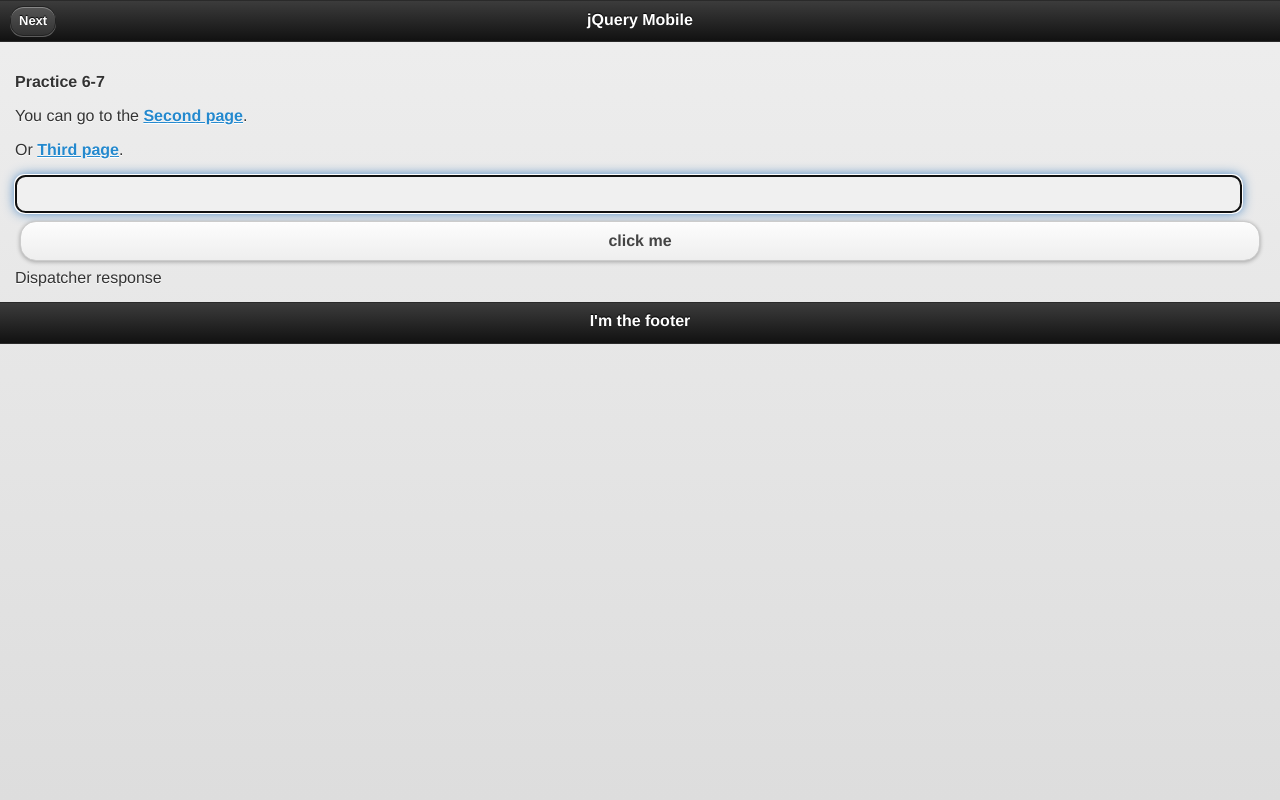
After one commit to JuanchiSan/Bootcamp, a PHP site: the page made by Day2&3/6.html in a window 1280 px wide. The commit adds this page. Run offline with PHP 8.4, Linux system fonts and the light colour scheme.

Commit message:
Day1: OK

```diff
--- a/Day2&3/1-5.html
+++ b/Day2&3/1-5.html
@@ -1,7 +1,3 @@
-<!--
-To change this template, choose Tools | Templates
-and open the template in the editor.
--->
 <!DOCTYPE html>
 <html>
     <head>
@@ -20,7 +16,7 @@ and open the template in the editor.
                 <p><b>Practice 1, 2, 3, 4 & 5<br></b></p>
                 <input type="text" id="alias" autofocus >
                 <input type="button" id="boton" value="click me">
-                <div id="respuesta"> Aqui va la respuesta del dispatcher</div>
+                <div id="respuesta">Dispatcher response</div>
             </div>
             <div data-role="footer">
                 <h4>I'm the footer</h4>
--- /dev/null
+++ b/Day2&3/6.html
@@ -0,0 +1,63 @@
+<!DOCTYPE html>
+<html>
+    <head>
+        <title>jQuery Mobile</title>
+        <meta name="viewport" content="width=device-width, initial-scale=1">
+        <link rel="stylesheet" href="js/jquery.mobile-1.0.1.css"/>
+        <script type="text/javascript" src="js/jquery-1.7.1.js"></script>
+	<script src="js/jquery.mobile-1.0.1.js"></script>
+    </head>
+    <body>
+        <div data-role="page" id="mypage">
+            <header data-role="header">
+                <a href="#page2" class="ui-btn-rigth">Next</a>
+                <h1>jQuery Mobile</h1>
+
+            </header>
+            <div data-role="content">
+                <p><b>Practice 6-7<br></b></p>
+                <p>You can go to the <a href="#page2">Second page</a>.<br></p>
+                <p>Or <a href="#page3">Third page</a>.</p>
+                <input type="text" id="alias" autofocus >
+                <input type="button" id="boton" value="click me">
+                <div id="respuesta"> Dispatcher response </div>
+            </div>
+            <div data-role="footer">
+                <h4>I'm the footer</h4>
+            </div>
+        </div>
+        <div data-role="page" id="page2">
+		<div data-role="header">
+                    <a href="#page3" class="ui-btn-rigth">Next</a>
+                    <a href="#mypage" class="ui-btn-left">Back</a>
+                    <h1>JQuery Mobile: Second Page</h1>
+		</div>
+		<div data-role="content">
+			<p>This is the main content of the page</p>
+                        <p>You can go to the <a href="#page3">third page</a>.</p>
+                        <p>Or back to <a href="#mypage">First page</a>.</p>
+		</div>
+		<div data-role="footer">
+			<h4>I'm the footer</h4>
+		</div>
+	</div>
+	<div data-role="page" id="page3">
+
+		<div data-role="header">
+                    <a href="#page2" class="ui-btn-left">Back</a>
+			<h1>JQuery Mobile: third page</h1>
+		</div>
+
+		<div data-role="content">
+			<p>This is the main content of the page</p>
+                        <p>You can go back, <a href="#mypage">clicking here</a>
+		</div>
+
+		<div data-role="footer">
+			<h4>I'm the footer</h4>
+		</div>
+
+	</div>
+        <script type="text/javascript" src="js/scripts6.js"></script>
+    </body>
+</html>
--- /dev/null
+++ b/Day2&3/js/scripts6.js
@@ -0,0 +1,16 @@
+$("#mypage").live('pageinit', function(){
+     alert("Finished loading");
+});
+$("#boton").click(function(){
+    $.mobile.showPageLoadingMsg();
+    $.post("/app/api/dispatcher.php",{
+            service: 'welcome.hello',
+            params: {"name": ""+$("#alias").val()+""}},
+            function(data){$("#respuesta").html(data);
+    });
+    $.keypress(function(e){
+        if(e.keyCode == KEYCODE_ESC){
+            $.mobile.hidePageLoadingMsg();
+        }
+    })
+});
--- a/index.php
+++ b/index.php
@@ -18,6 +18,7 @@
 
          <h2>Day 2<br></h2>
             <a href="http://localhost/app/day2&3/1-5.html">Practice 1-5<br></a>
+            <a href="http://localhost/app/day2&3/6.html">Practice 6<br></a>
     </article>
     </body>
 </html>
```
